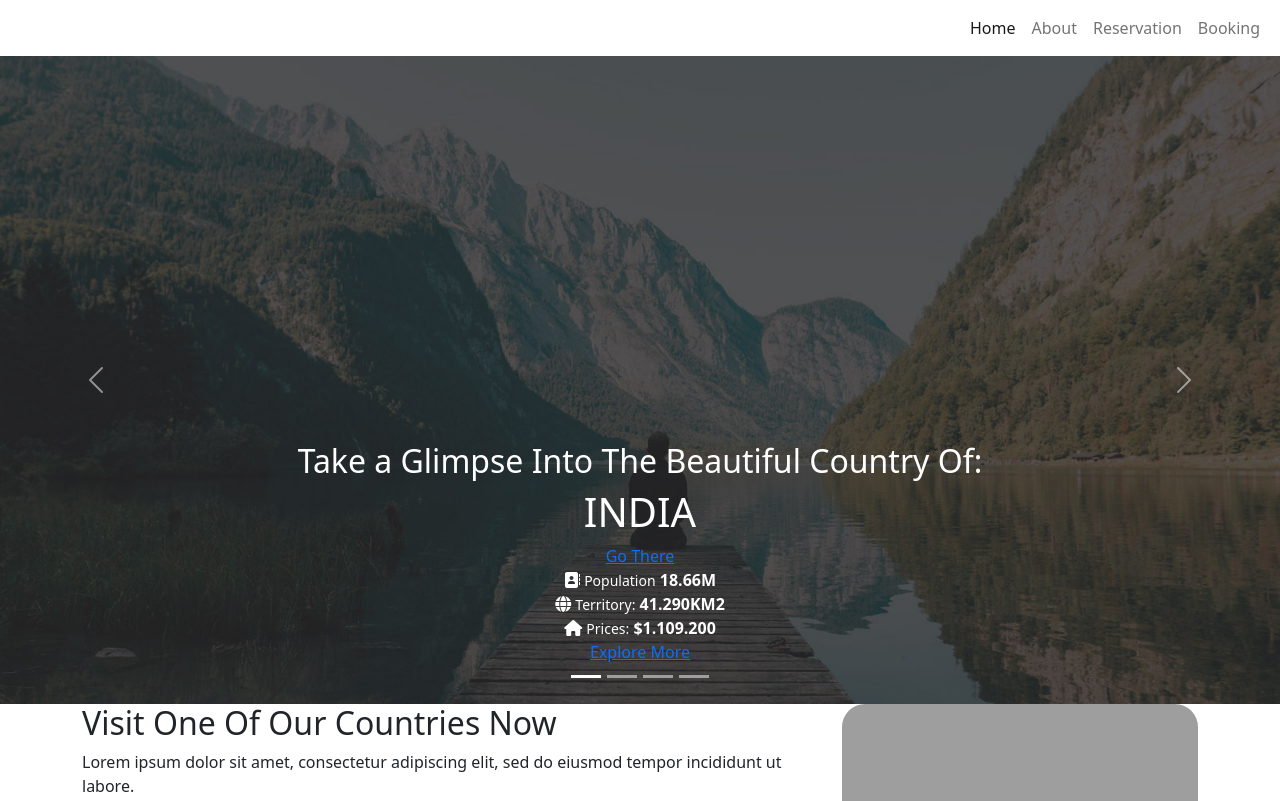
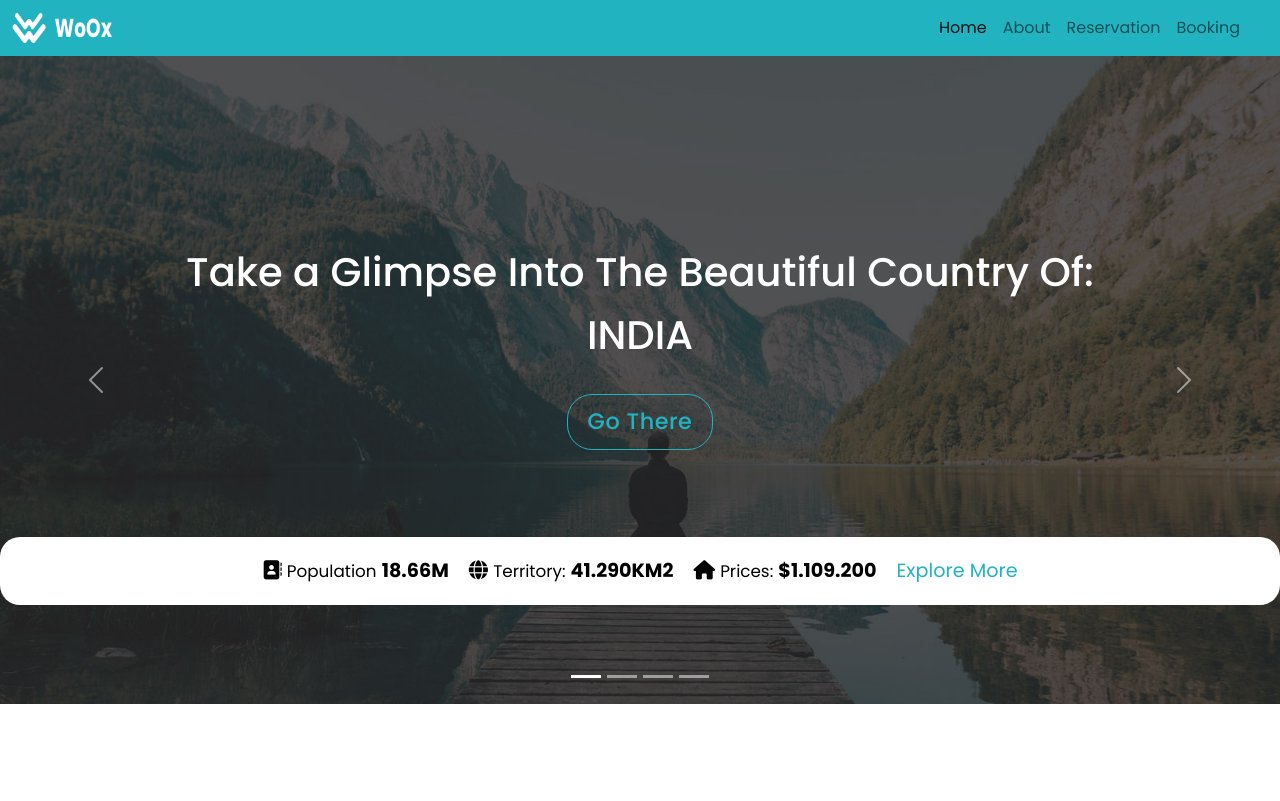
Before and after one commit to Chandana-utla/19R, a plain HTML site: page projects/Project.html in a window 1280 px wide. Shown: the top 801 px of the page. Drawn offline with nearby package versions, Linux system fonts and the light colour scheme; grey boxes are pictures that could not be loaded.

Commit message:
Update Project.html

```diff
--- a/projects/Project.html
+++ b/projects/Project.html
@@ -16,7 +16,7 @@
 
   <!-- Additional CSS Files -->
   <link rel="stylesheet" href="assets/css/fontawesome.css">
-  <link rel="stylesheet" href="sept11.css">
+  <link rel="stylesheet" href="projectstyling.css">
   <!-- <link rel="stylesheet" href="assets/css/owl.css"> -->
   <link rel="stylesheet" href="https://unpkg.com/swiper@7/swiper-bundle.min.css" />
 
```
